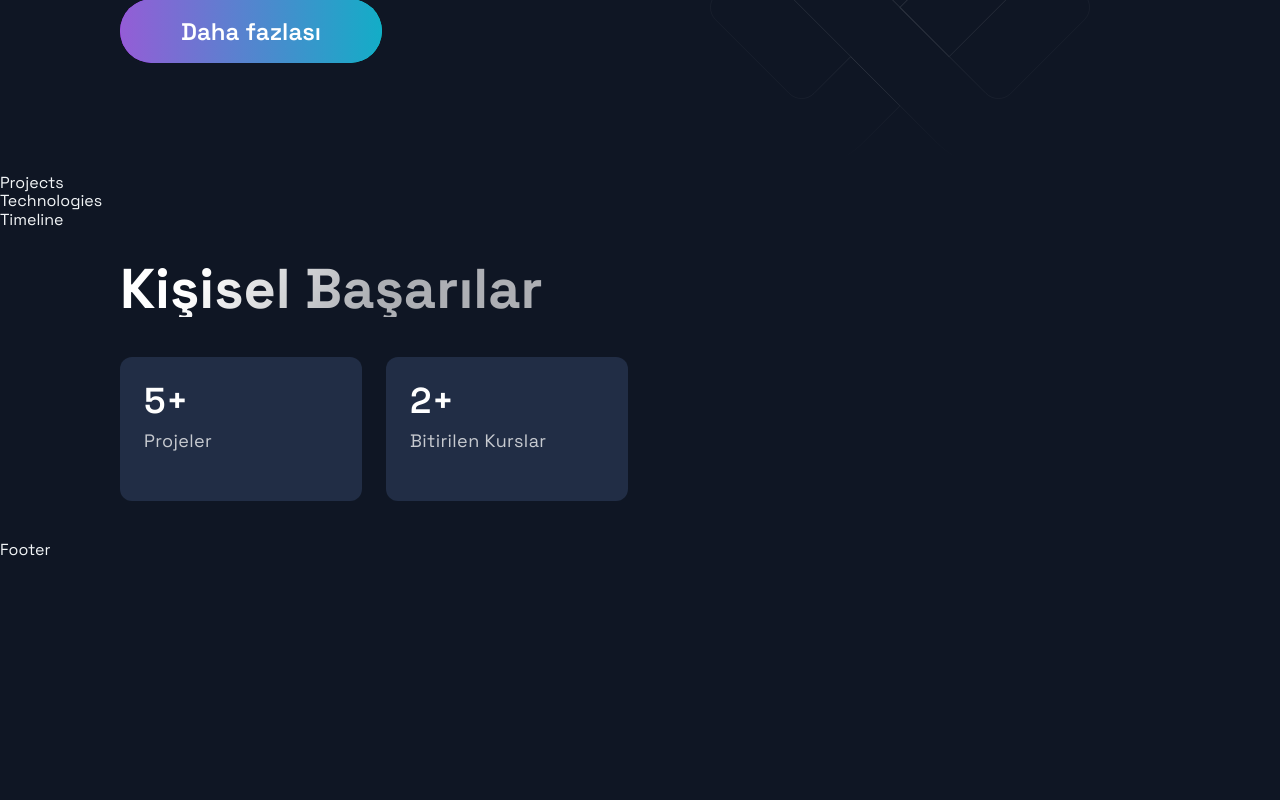
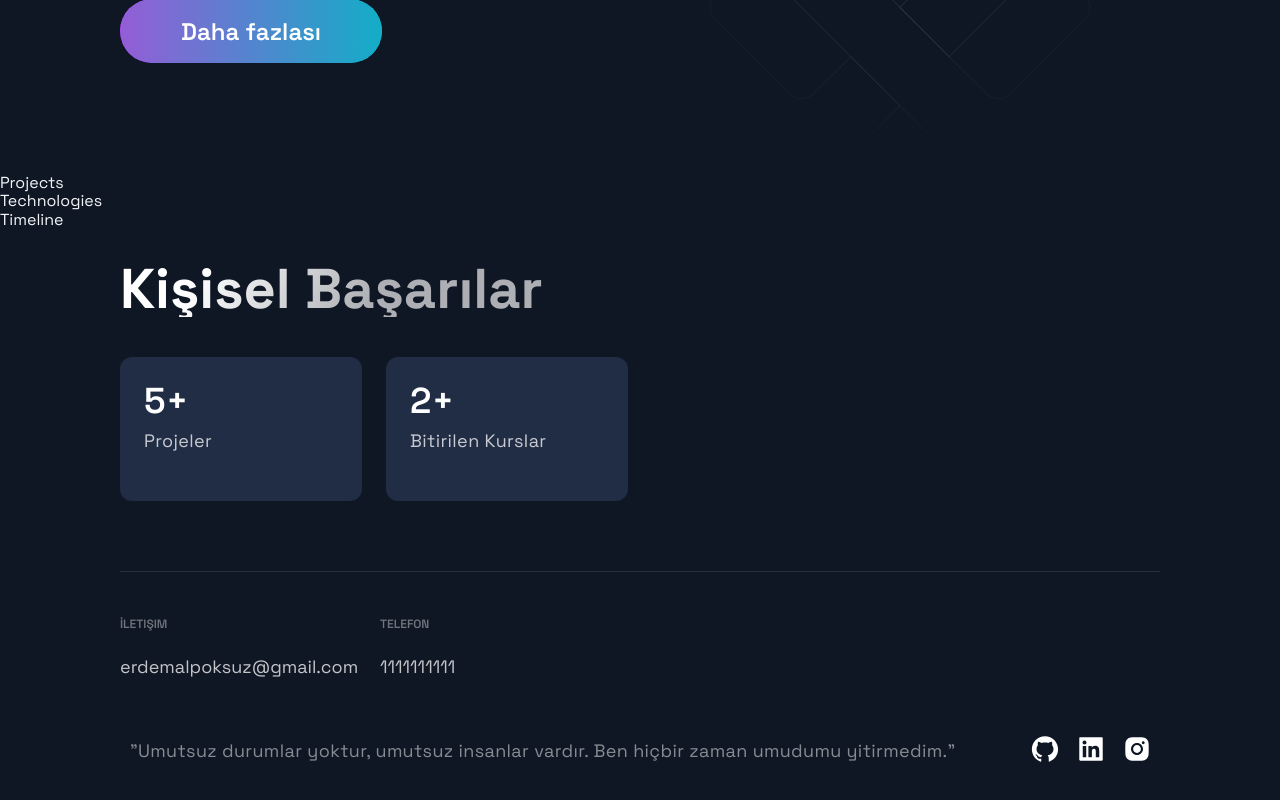
Before and after one commit to erdemalptugoksuz/erdemalptugcom, a Next.js app in the folder portfolio/: page / in a window 1280 px wide. Shown: the part 463-1263 px from the top of the page. Before the commit the page ends 1023 px from the top, so only its background shows below. Built offline with nearby package versions, Linux system fonts and the light colour scheme.

Commit message:
Modified Footer.js.

```diff
--- a/portfolio/src/components/Footer/Footer.js
+++ b/portfolio/src/components/Footer/Footer.js
@@ -6,9 +6,34 @@ import { CompanyContainer, FooterWrapper, LinkColumn, LinkItem, LinkList, LinkTi
 
 const Footer = () => {
   return (
-    <div>
-      Footer
-    </div>
+    <FooterWrapper>
+        <LinkList>
+            <LinkColumn>
+                <LinkTitle>İLetişim</LinkTitle>
+                <LinkItem href="mailto:erdemalpoksuz@gmail.com">erdemalpoksuz@gmail.com</LinkItem>
+            </LinkColumn>
+            <LinkColumn>
+                <LinkTitle>Telefon</LinkTitle>
+                <LinkItem href="tel:1111111111">1111111111</LinkItem>
+            </LinkColumn>
+        </LinkList>
+        <SocialIconsContainer>
+            <CompanyContainer>
+                <Slogan>"Umutsuz durumlar yoktur, umutsuz insanlar vardır. Ben hiçbir zaman umudumu yitirmedim."</Slogan>
+            </CompanyContainer>
+            <SocialContainer>
+                <SocialIcons href="https://github.com/erdemalptugoksuz">
+                    <AiFillGithub size="3rem"/>
+                </SocialIcons>
+                <SocialIcons href="https://linkedin.com/in/erdemalptugoksuz">
+                    <AiFillLinkedin size="3rem"/>
+                </SocialIcons>
+                <SocialIcons href="https://instagram.com/erdemalptugoksuz">
+                    <AiFillInstagram size="3rem"/>
+                </SocialIcons>
+            </SocialContainer>
+        </SocialIconsContainer>
+    </FooterWrapper>
   );
 };
 
```
